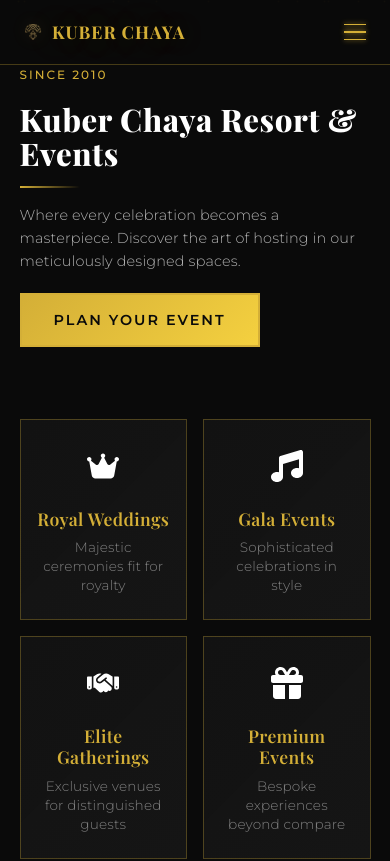
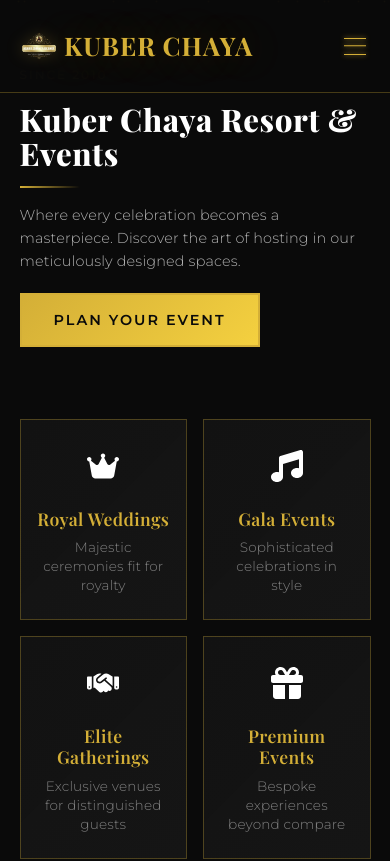
Before and after one commit to Omkar1201/Kuber_Chaya, a React (Vite) app: page / in a window 390 px wide. Shown: the top 861 px of the page. Built offline with nearby package versions, Linux system fonts and the light colour scheme.

Commit message:
navbar text increase and logo added

```diff
--- a/src/components/Navbar.css
+++ b/src/components/Navbar.css
@@ -118,6 +118,21 @@
     transition: all 0.3s cubic-bezier(0.4, 0, 0.2, 1);
     box-shadow: 0 0 5px var(--color-gold);
     transform-origin: center;
+    display: block;
+    position: absolute;
+}
+
+.menu-toggle span:nth-child(1) {
+    top: calc(50% - 8px);
+}
+
+.menu-toggle span:nth-child(2) {
+    top: 50%;
+    transform: translateY(-50%);
+}
+
+.menu-toggle span:nth-child(3) {
+    top: calc(50% + 8px);
 }
 
 .menu-toggle:hover span {
@@ -125,16 +140,18 @@
 }
 
 .menu-toggle.active span:nth-child(1) {
-    transform: rotate(45deg) translate(7px, 7px);
+    top: 50%;
+    transform: translateY(-50%) rotate(45deg);
 }
 
 .menu-toggle.active span:nth-child(2) {
     opacity: 0;
-    transform: scaleX(0);
+    transform: translateY(-50%) scaleX(0);
 }
 
 .menu-toggle.active span:nth-child(3) {
-    transform: rotate(-45deg) translate(7px, -7px);
+    top: 50%;
+    transform: translateY(-50%) rotate(-45deg);
 }
 
 /* Mobile Menu Overlay */
@@ -172,7 +189,7 @@
 
 @media (max-width: 768px) {
     .navbar {
-        padding: 1.5rem 0;
+        padding: 2rem 0;
     }
 
     .navbar-container {
@@ -180,13 +197,13 @@
     }
 
     .logo {
-        font-size: 1.5rem;
+        font-size: 2rem;
         letter-spacing: 2px;
         gap: 0.6rem;
     }
 
     .logo-image {
-        height: 35px;
+        height: 45px;
     }
 
     .menu-toggle {
@@ -251,7 +268,7 @@
 
 @media (max-width: 640px) {
     .navbar {
-        padding: 1.25rem 0;
+        padding: 1.75rem 0;
     }
 
     .navbar-container {
@@ -259,13 +276,13 @@
     }
 
     .logo {
-        font-size: 1.3rem;
+        font-size: 1.8rem;
         letter-spacing: 1.5px;
         gap: 0.5rem;
     }
 
     .logo-image {
-        height: 30px;
+        height: 40px;
     }
 
     .menu-toggle {
@@ -293,17 +310,17 @@
 
 @media (max-width: 480px) {
     .navbar {
-        padding: 1rem 0;
+        padding: 1.5rem 0;
     }
 
     .logo {
-        font-size: 1.1rem;
+        font-size: 1.6rem;
         letter-spacing: 1px;
         gap: 0.4rem;
     }
 
     .logo-image {
-        height: 26px;
+        height: 38px;
     }
 
     .menu-toggle {
--- a/src/components/Navbar.jsx
+++ b/src/components/Navbar.jsx
@@ -52,7 +52,7 @@ function Navbar() {
 
                     <ul className={`nav-links ${isMenuOpen ? 'active' : ''}`}>
                         <li>
-                            <NavLink to="/" onClick={closeMenu}>
+                            <NavLink to="/" end onClick={closeMenu}>
                                 Home
                             </NavLink>
                         </li>
```
Also changed, not shown: src/assets/logo.png.
